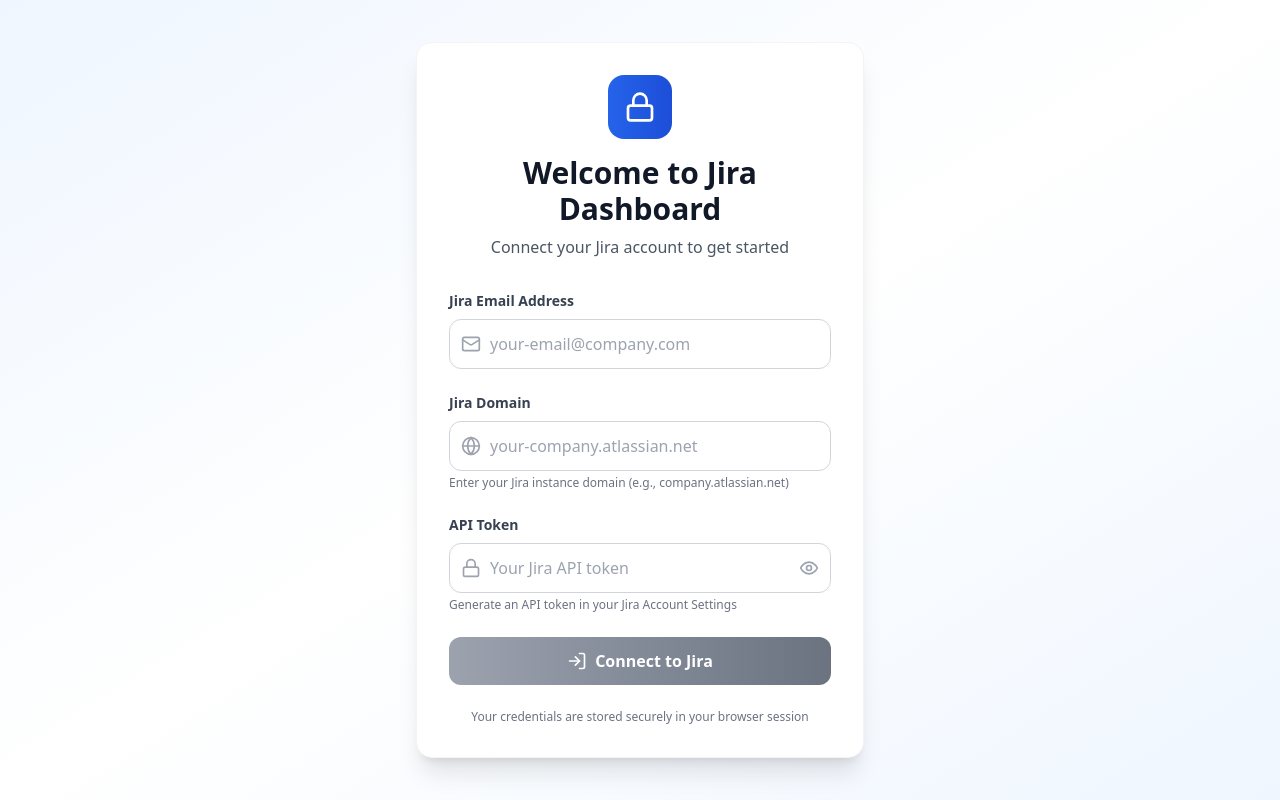
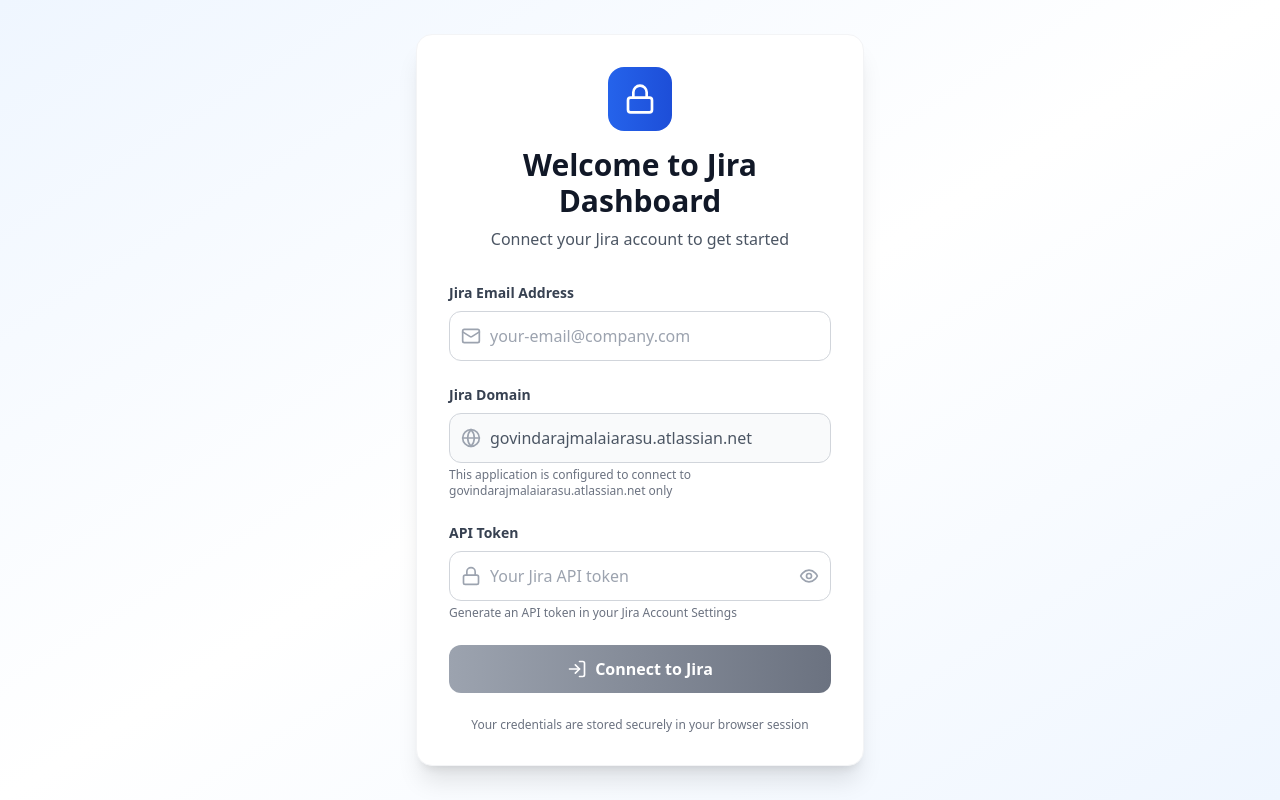
Before and after one commit to MalaiarasuGRaj/jira-integration, a React (Vite) app: page / in a window 1280 px wide. Built offline with nearby package versions, Linux system fonts and the light colour scheme.

Commit message:
Fix Jira domain configuration mismatch

```diff
--- a/src/components/LoginForm.tsx
+++ b/src/components/LoginForm.tsx
@@ -73,15 +73,15 @@ export function LoginForm({ onLogin, loading, error, onClearError }: LoginFormPr
                 <input
                   id="domain"
                   type="text"
-                  value={credentials.domain}
-                  onChange={(e) => handleInputChange('domain', e.target.value)}
-                  className="w-full pl-10 pr-4 py-3 border border-gray-300 rounded-xl focus:ring-2 focus:ring-blue-500 focus:border-transparent transition-all duration-200"
-                  placeholder="your-company.atlassian.net"
+                  value="govindarajmalaiarasu.atlassian.net"
+                  readOnly
+                  className="w-full pl-10 pr-4 py-3 border border-gray-300 rounded-xl bg-gray-50 text-gray-600 cursor-not-allowed"
+                  placeholder="govindarajmalaiarasu.atlassian.net"
                   required
                 />
               </div>
               <p className="text-xs text-gray-500 mt-1">
-                Enter your Jira instance domain (e.g., company.atlassian.net)
+                This application is configured to connect to govindarajmalaiarasu.atlassian.net only
               </p>
             </div>
 
@@ -127,7 +127,7 @@ export function LoginForm({ onLogin, loading, error, onClearError }: LoginFormPr
 
             <button
               type="submit"
-              disabled={loading || !credentials.email || !credentials.apiToken || !credentials.domain}
+              disabled={loading || !credentials.email || !credentials.apiToken}
               className="w-full bg-gradient-to-r from-blue-600 to-blue-700 hover:from-blue-700 hover:to-blue-800 disabled:from-gray-400 disabled:to-gray-500 text-white font-semibold py-3 px-4 rounded-xl transition-all duration-200 flex items-center justify-center space-x-2 disabled:cursor-not-allowed"
             >
               {loading ? (
```
